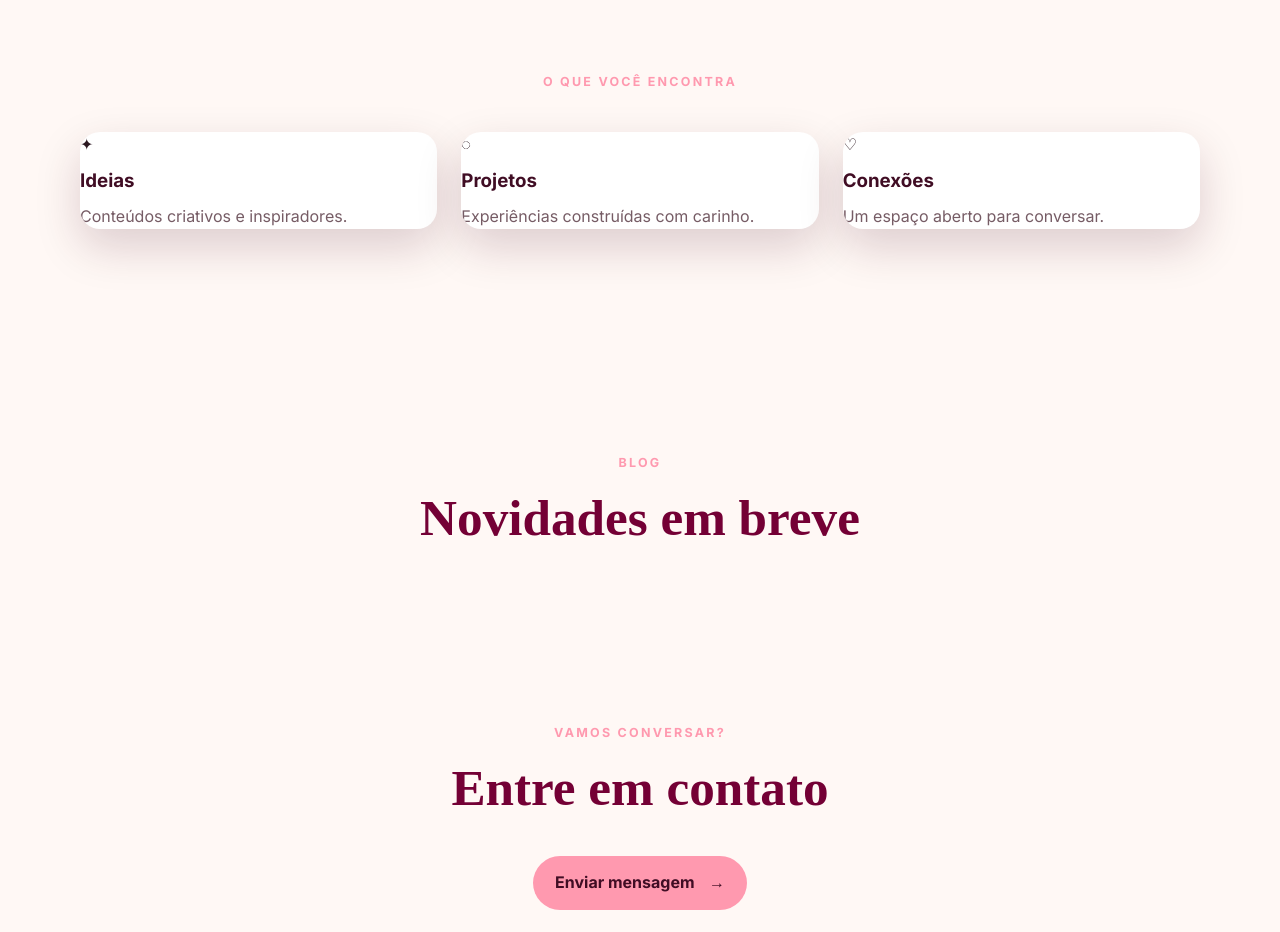
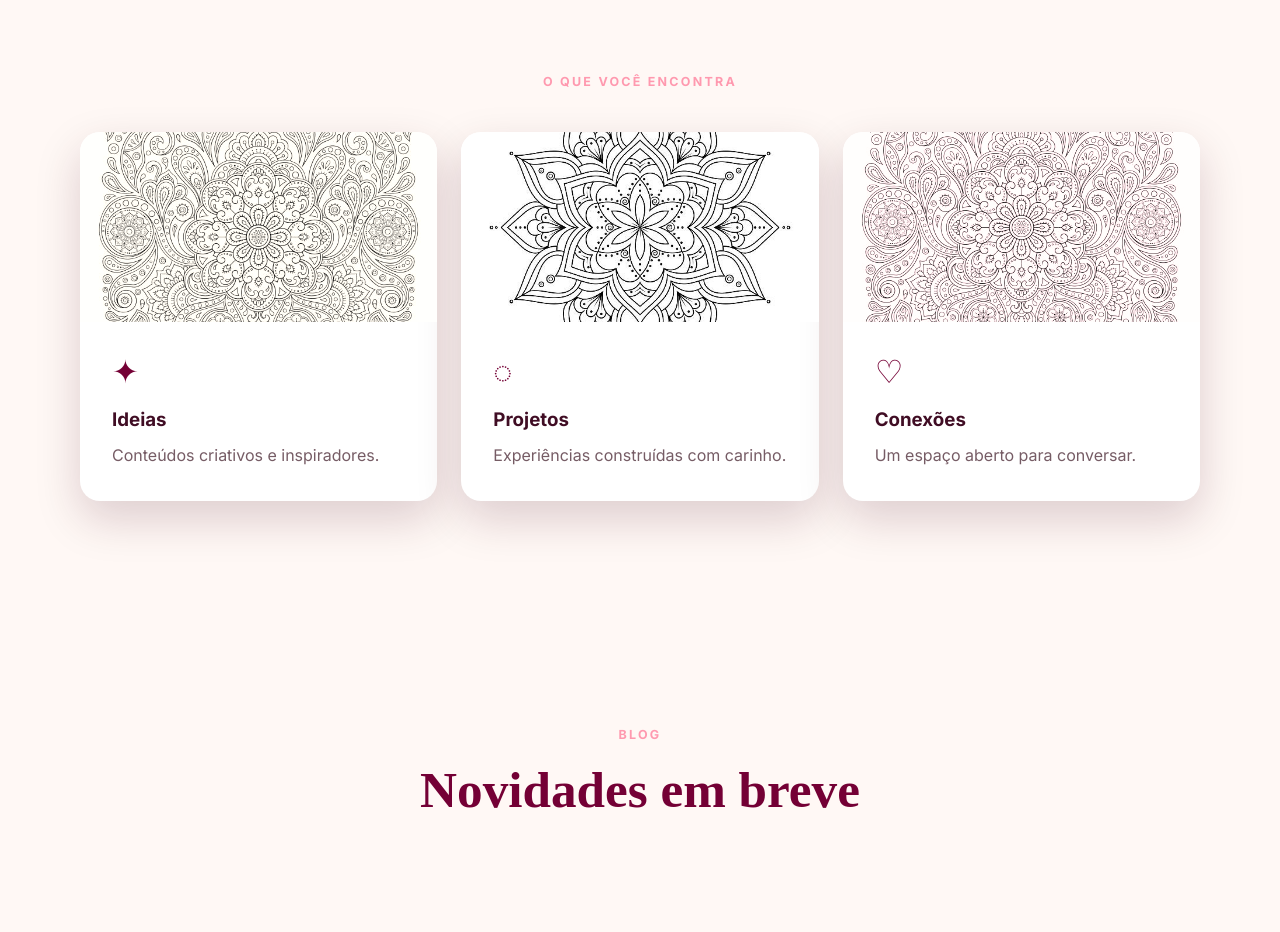
Before and after one commit to larissaalmeidalara/meuprimeirosite, a plain HTML site: page Meu Primeiro Site/index.html in a window 1280 px wide. Shown: the part 1160-2092 px from the top of the page. Drawn offline with Linux system fonts and the light colour scheme; a web font is replaced by a local one.

Commit message:
Adiciona imagens aos cards de ideias, projetos e conexões

```diff
--- a/Meu Primeiro Site/index.html
+++ b/Meu Primeiro Site/index.html
@@ -55,9 +55,18 @@
         <section class="section cards-section" id="servicos">
             <p class="eyebrow">O que você encontra</p>
             <div class="cards">
-                <article class="card"><span>✦</span><h3>Ideias</h3><p>Conteúdos criativos e inspiradores.</p></article>
-                <article class="card"><span>◌</span><h3>Projetos</h3><p>Experiências construídas com carinho.</p></article>
-                <article class="card"><span>♡</span><h3>Conexões</h3><p>Um espaço aberto para conversar.</p></article>
+                <article class="card">
+                    <img src="./imagen/istockphoto-2147672492-612x612.jpg" alt="Desenho floral representando novas ideias" class="card-image card-image-ideas">
+                    <div class="card-content"><span aria-hidden="true">✦</span><h3>Ideias</h3><p>Conteúdos criativos e inspiradores.</p></div>
+                </article>
+                <article class="card">
+                    <img src="./imagen/istockphoto-594473426-612x612.jpg" alt="Mandala decorativa representando projetos" class="card-image card-image-projects">
+                    <div class="card-content"><span aria-hidden="true">◌</span><h3>Projetos</h3><p>Experiências construídas com carinho.</p></div>
+                </article>
+                <article class="card">
+                    <img src="./imagen/istockphoto-2147672492-612x612.jpg" alt="Detalhe artístico representando conexões" class="card-image card-image-connections">
+                    <div class="card-content"><span aria-hidden="true">♡</span><h3>Conexões</h3><p>Um espaço aberto para conversar.</p></div>
+                </article>
             </div>
         </section>
 
```
